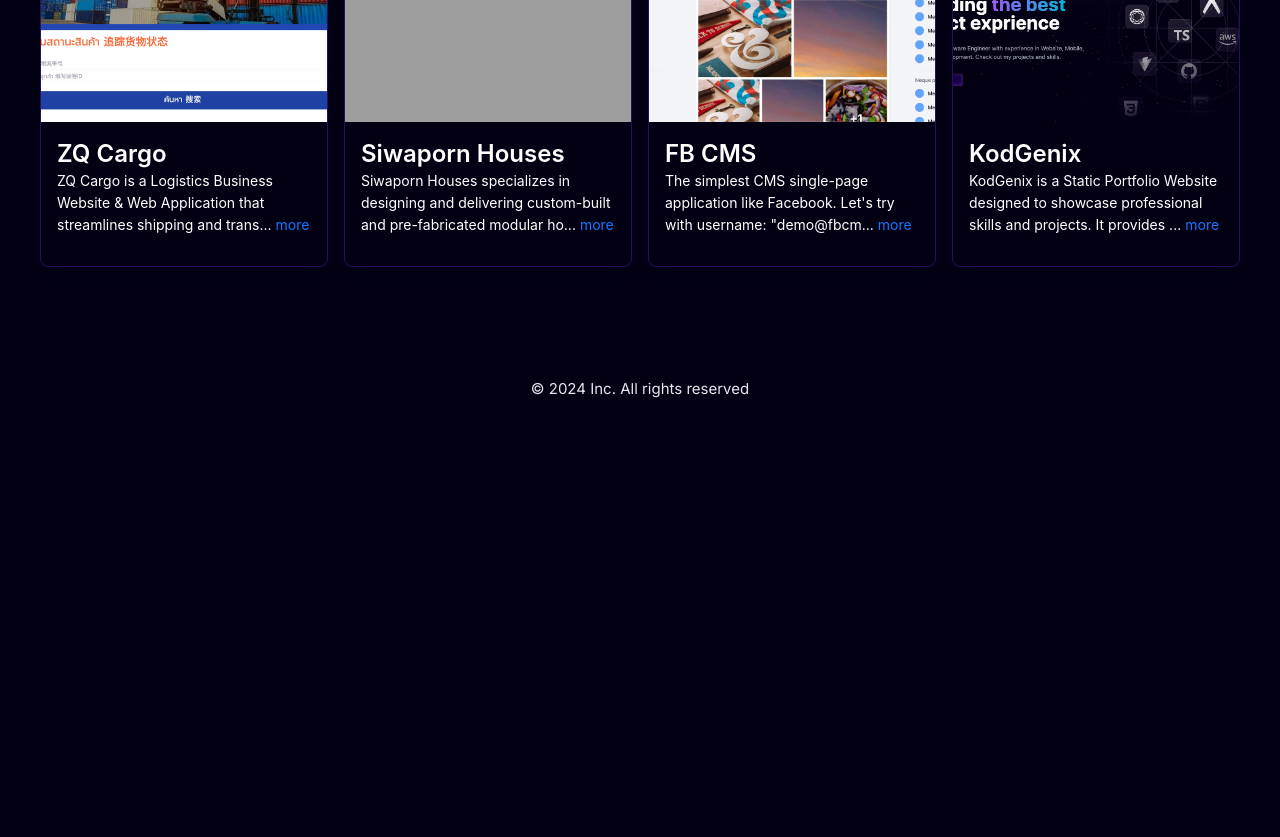
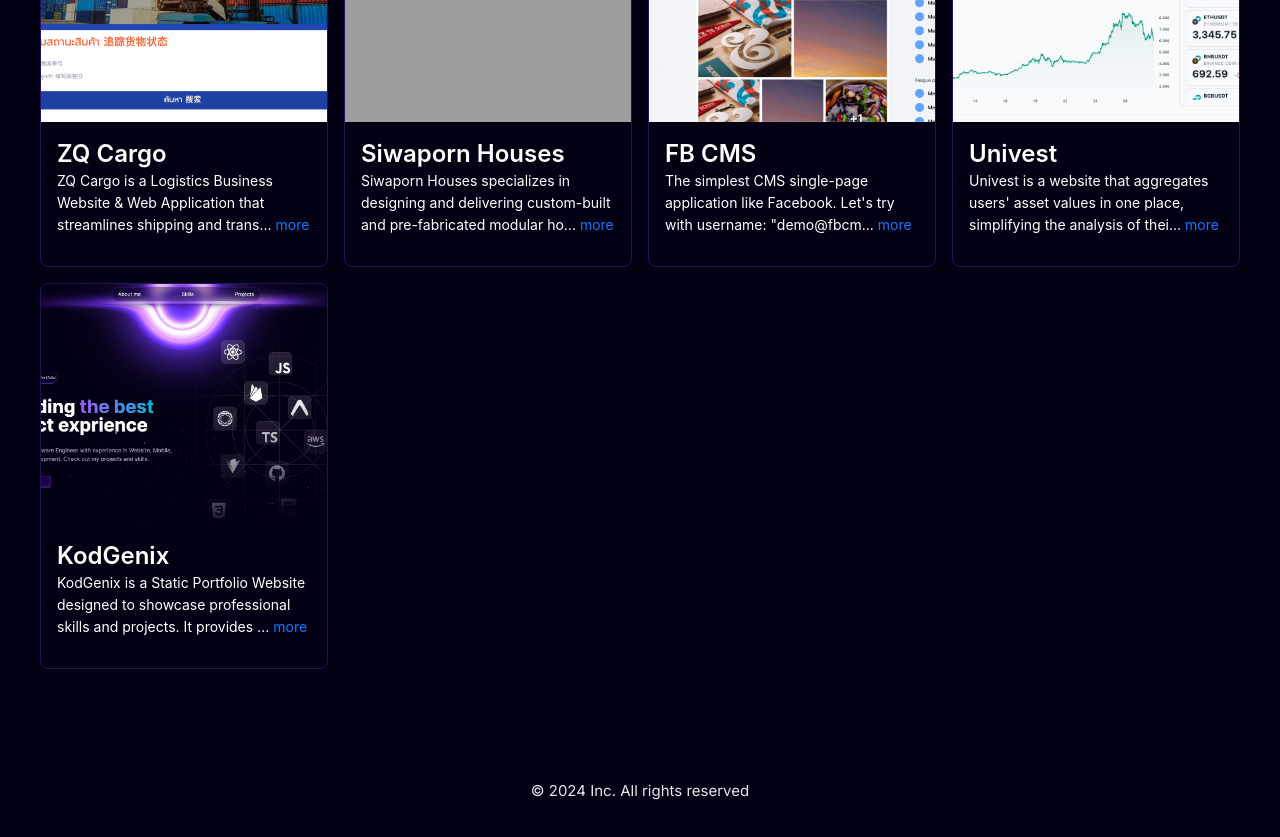
Before and after one commit to Rexiduz/kodgenix, a Next.js app: page / in a window 1280 px wide. Shown: the part 2960-3797 px from the top of the page. Before the commit the page ends 3396 px from the top, so only its background shows below. Built offline with nearby package versions, Linux system fonts and the light colour scheme; grey boxes are pictures that could not be loaded; a web font is replaced by a local one.

Commit message:
Added new project

```diff
--- a/components/main/Projects.tsx
+++ b/components/main/Projects.tsx
@@ -56,6 +56,17 @@
           </Col>
           <Col span={span}>
             <ProjectCard
+              src="/univest.png"
+              title="Univest"
+              description={
+                "Univest is a website that aggregates users' asset values in one place, simplifying the analysis of their current investment status. " +
+                'Investors who diversify their investments across multiple asset classes often spend considerable time analyzing their financial situation.' +
+                'Univest offers a safe, user-friendly, and empowering personal portfolio analysis tool that saves investors valuable time.'
+              }
+            />
+          </Col>
+          <Col span={span}>
+            <ProjectCard
               src="/portfolio.png"
               title="KodGenix"
               description={
```
Also changed, not shown: public/univest.png (added).
